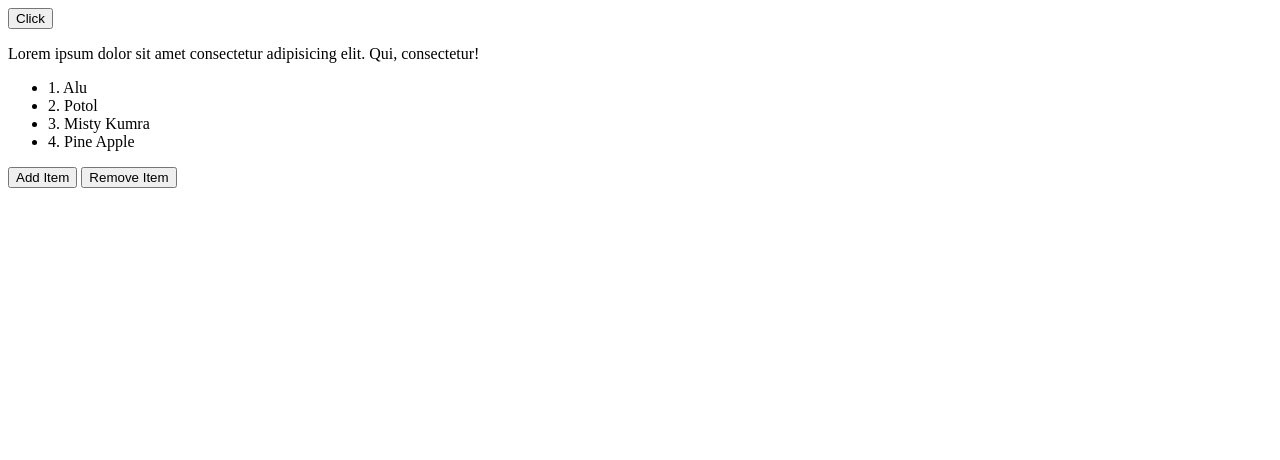
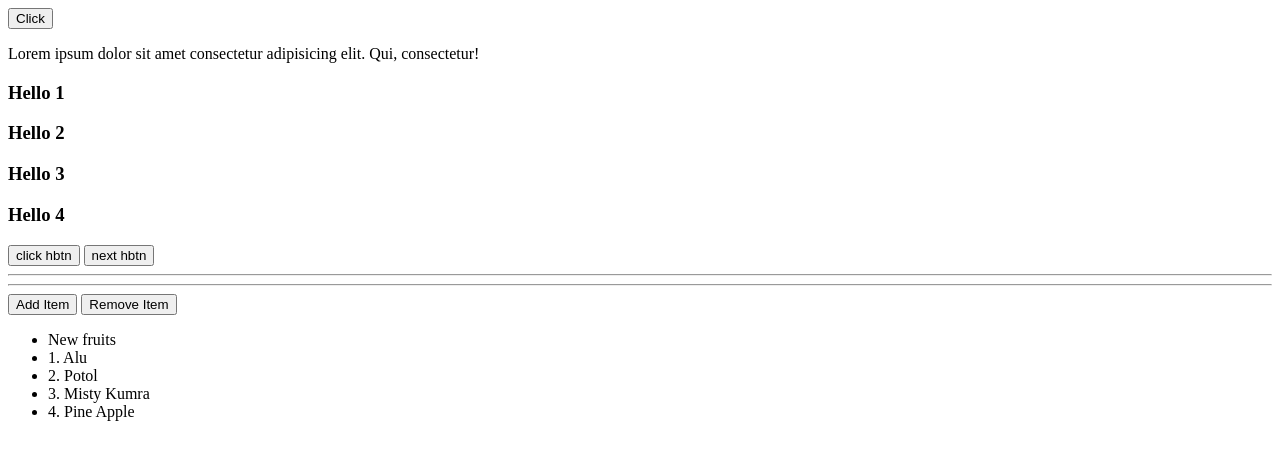
Before and after one commit to murad034/basify_js, a plain HTML site: page index.html in a window 1280 px wide. Both pictures are taken after a click on the button "Add Item". Drawn offline with Linux system fonts and the light colour scheme.

Commit message:
class 10 added

```diff
--- a/index.html
+++ b/index.html
@@ -11,6 +11,20 @@
 
     <p id="para1">Lorem ipsum dolor sit amet consectetur adipisicing elit. Qui, consectetur!</p>
 
+    <h3>Hello 1</h3>
+    <h3>Hello 2</h3>
+    <h3>Hello 3</h3>
+    <h3>Hello 4</h3>
+
+    <button id="hbtn">click hbtn</button>
+    <button onclick="clickAll()">next hbtn</button>
+
+    <hr>
+    <hr>
+
+    <button id="addItemToList">Add Item</button>
+    <button id="removeItemToList">Remove Item</button>
+
     <ul id="list">
         <li>1. Alu</li>
         <li>2. Potol</li>
@@ -18,8 +32,7 @@
         <li>4. Pine Apple</li>
     </ul>
 
-    <button id="addItemToList">Add Item</button>
-    <button id="removeItemToList">Remove Item</button>
+
 
 
     <script src="./script.js"></script>
--- a/script.js
+++ b/script.js
@@ -6,3 +6,48 @@ function clickBtn(){
     p.before("hee before ");
     p.after("hlw after ");
 }
+
+const hbtn = document.querySelector("#hbtn");
+hbtn.addEventListener("click", function(){
+    const heading = document.querySelectorAll("h3");
+
+    for(let i=0; i<heading.length; i++){
+        heading[i].textContent = "New content: " + i;
+        //console.log(heading[i]);
+    }
+});
+
+function clickAll(){
+    const heading = document.querySelectorAll("h3");
+    console.log('dsdsds');
+    for(let i=0; i<heading.length; i++){
+        heading[i].textContent = "New content: " + i;
+        //console.log(heading[i]);
+    }
+}
+
+//console.log(heading);
+
+// heading.addEventListener("click", function(){
+//     alert("heading clicked");
+// })
+
+const addItemToList = document.querySelector("#addItemToList");
+const removeItemToList = document.querySelector("#removeItemToList");
+
+const myList = document.querySelector("#list");
+
+addItemToList.addEventListener("click", function(){
+    const node = document.createElement("li");
+    const text = document.createTextNode("New fruits");
+    node.appendChild(text);
+
+    myList.prepend(node);
+})
+
+removeItemToList.addEventListener("click", function(){
+    //const removeItem = myList.lastChild;
+    const removeItem = myList.children[1];
+    // const removeItem = myList.lastElementChild;
+    myList.removeChild(removeItem);
+})
```
